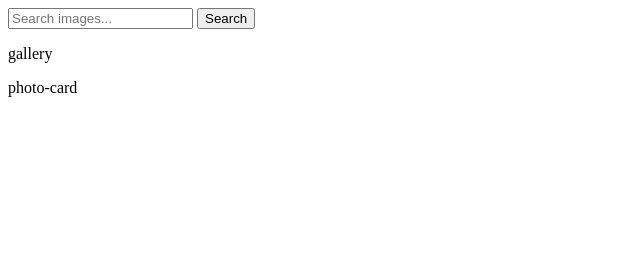
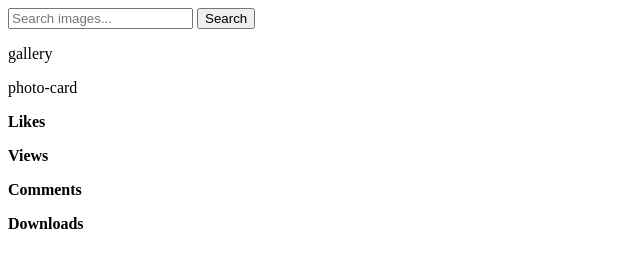
Before and after one commit to SochaStanislaw/goit-js-hw-11, a plain HTML site: page index.html in a window 1280 px wide. Shown: the whole page, without its empty margins (0-640 px from the left). Drawn offline with Linux system fonts and the light colour scheme.

Commit message:
Deploying to gh-pages from @ SochaStanislaw/goit-js-hw-11@6f0a59081d690f1bb5127537d3e896fa9df860c4 🚀

```diff
--- a/index.html
+++ b/index.html
@@ -1 +1 @@
-<!DOCTYPE html><html lang="en"><head><meta charset="utf-8"><meta name="viewport" content="width=device-width, initial-scale=1.0"><title>PicFinder</title><link rel="icon shortcut" href="/goit-js-hw-11/favicon.f5cccb99.png" type="image/x-icon"><link rel="stylesheet" href="/goit-js-hw-11/index.d00b3029.css"><script type="module" src="/goit-js-hw-11/index.cdc84ddc.js"></script><script src="/goit-js-hw-11/index.6c2642bc.js" nomodule="" defer></script></head><body>   <form class="search-form" id="search-form"> <input type="text" name="searchQuery" autocomplete="off" placeholder="Search images..."> <button type="submit">Search</button> </form>  <p>gallery</p>     <p>photo-card</p>  </body></html>
+<!DOCTYPE html><html lang="en"><head><meta charset="utf-8"><meta name="viewport" content="width=device-width, initial-scale=1.0"><title>PicFinder</title><link rel="icon shortcut" href="/goit-js-hw-11/favicon.f5cccb99.png" type="image/x-icon"><link rel="stylesheet" href="/goit-js-hw-11/index.d00b3029.css"><script type="module" src="/goit-js-hw-11/index.cdc84ddc.js"></script><script src="/goit-js-hw-11/index.6c2642bc.js" nomodule="" defer></script></head><body>   <form class="search-form" id="search-form"> <input type="text" name="searchQuery" autocomplete="off" placeholder="Search images..."> <button type="submit">Search</button> </form>  <p>gallery</p> <div class="gallery">  </div>  <p>photo-card</p> <div class="photo-card">  <div class="info"> <p class="info-item"> <b>Likes</b> </p> <p class="info-item"> <b>Views</b> </p> <p class="info-item"> <b>Comments</b> </p> <p class="info-item"> <b>Downloads</b> </p> </div> </div> </body></html>
```
